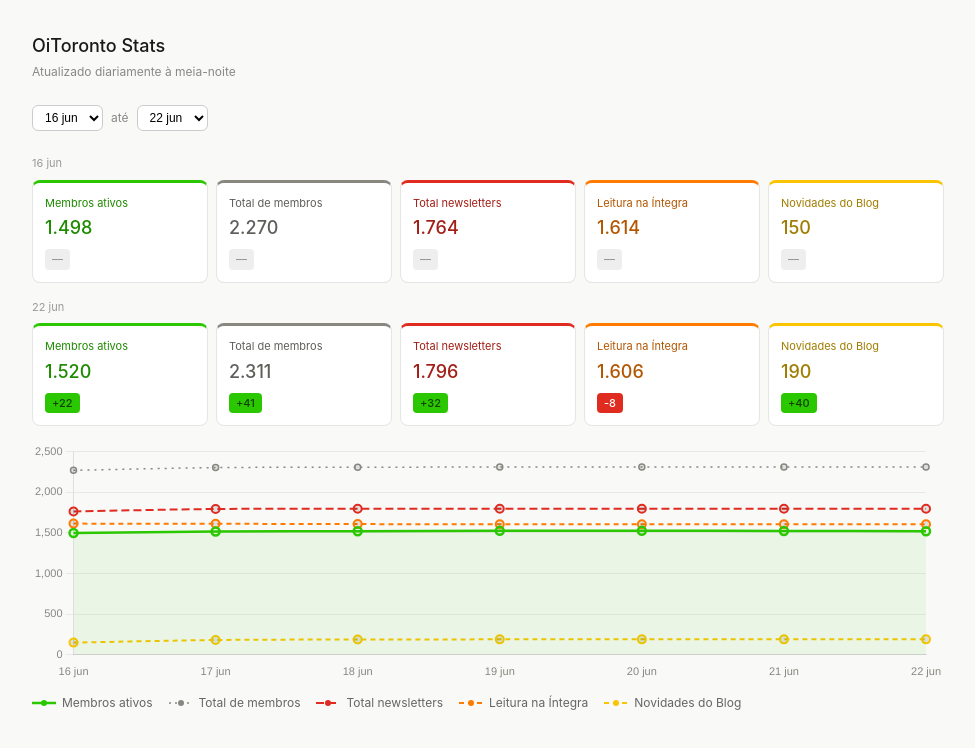
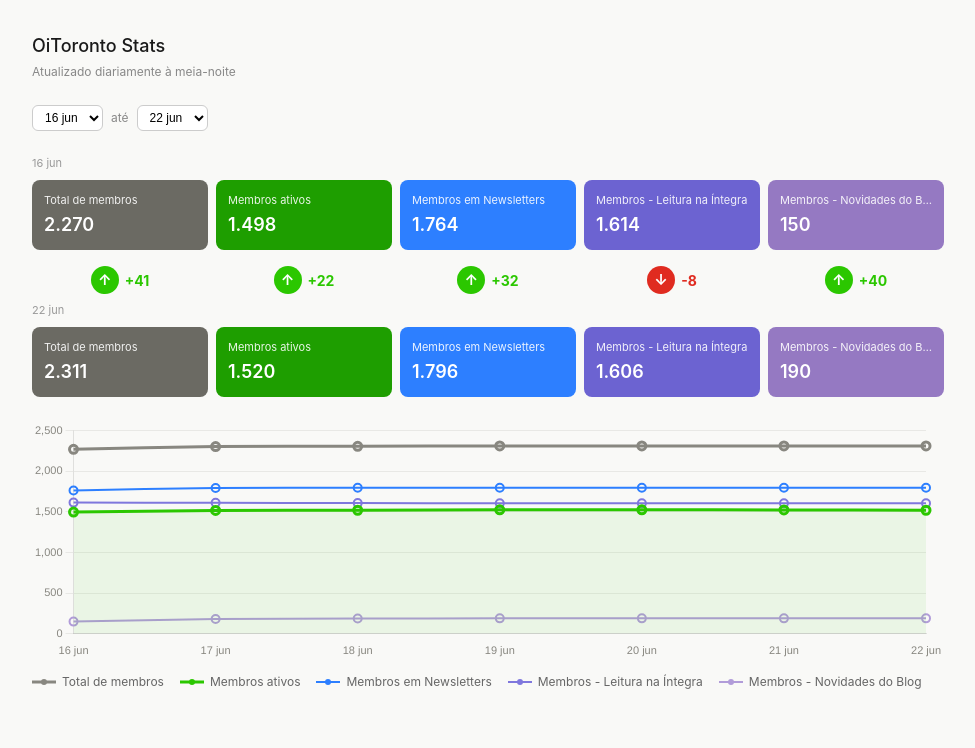
Before and after one commit to fthiesen/oitoronto_automations, a React (Vite) app in the folder stats-dashboard/: page / in a window 1280 px wide. Shown: the top 748 px of the page, without its empty margins (152-1127 px from the left). Built offline with nearby package versions, Linux system fonts and the light colour scheme.

Commit message:
change styles and set 1 week  default date

```diff
--- a/stats-dashboard/src/App.jsx
+++ b/stats-dashboard/src/App.jsx
@@ -1,6 +1,6 @@
 import { useState, useEffect } from 'react'
 import StatsChart from './StatsChart'
-import WeekBlock from './WeekBlock'
+import ComparisonBlock from './WeekBlock'
 
 const MONTHS = ['jan', 'fev', 'mar', 'abr', 'mai', 'jun', 'jul', 'ago', 'set', 'out', 'nov', 'dez']
 
@@ -12,11 +12,29 @@ export function shortLabel(dateStr) {
 }
 
 export const METRICS = [
-	{ key: 'ativos', label: 'Membros ativos', color: '#2bc700', textColor: '#1e8a00' },
-	{ key: 'total', label: 'Total de membros', color: '#888780', textColor: '#5F5E5A' },
-	{ key: 'newsletters', label: 'Total newsletters', color: '#e02b20', textColor: '#a31e16' },
-	{ key: 'integra', label: 'Leitura na Íntegra', color: '#ff7b00', textColor: '#b35600' },
-	{ key: 'novidades', label: 'Novidades do Blog', color: '#fac400', textColor: '#a07d00' },
+	{ key: 'total', label: 'Total de membros', color: '#6B6A63', lineColor: '#888780', thick: true },
+	{ key: 'ativos', label: 'Membros ativos', color: '#1e9e00', lineColor: '#2bc700', thick: true },
+	{
+		key: 'newsletters',
+		label: 'Membros em Newsletters',
+		color: '#2D7FFF',
+		lineColor: '#2D7FFF',
+		thick: false,
+	},
+	{
+		key: 'integra',
+		label: 'Membros - Leitura na Íntegra',
+		color: '#6c63d1',
+		lineColor: '#7F77DD',
+		thick: false,
+	},
+	{
+		key: 'novidades',
+		label: 'Membros - Novidades do Blog',
+		color: '#9579c2',
+		lineColor: '#B19CD9',
+		thick: false,
+	},
 ]
 
 export default function App() {
@@ -30,8 +48,10 @@ export default function App() {
 			.then(r => r.json())
 			.then(d => {
 				setData(d)
-				setFrom(0)
-				setTo(d.length - 1)
+				const lastIndex = d.length - 1
+				const sevenDaysAgoIndex = Math.max(0, lastIndex - 6)
+				setFrom(sevenDaysAgoIndex)
+				setTo(lastIndex)
 			})
 			.catch(() => setError('Não foi possível carregar os dados.'))
 	}, [])
@@ -42,7 +62,6 @@ export default function App() {
 	const slice = data.slice(from, to + 1)
 	const firstDay = slice[0]
 	const lastDay = slice[slice.length - 1]
-	const showComparison = slice.length > 1
 
 	return (
 		<div>
@@ -107,8 +126,7 @@ export default function App() {
 				</select>
 			</div>
 
-			<WeekBlock data={firstDay} prev={null} metrics={METRICS} />
-			{showComparison && <WeekBlock data={lastDay} prev={firstDay} metrics={METRICS} />}
+			<ComparisonBlock firstDay={firstDay} lastDay={lastDay} metrics={METRICS} />
 
 			<StatsChart slice={slice} metrics={METRICS} />
 
@@ -130,19 +148,10 @@ export default function App() {
 								y1='5'
 								x2='24'
 								y2='5'
-								stroke={m.color}
-								strokeWidth={m.key === 'ativos' ? 2.5 : m.key === 'total' ? 1.5 : 2}
-								strokeDasharray={
-									m.key === 'total'
-										? '2,4'
-										: m.key === 'newsletters'
-										? '8,4'
-										: m.key === 'ativos'
-										? undefined
-										: '5,4'
-								}
+								stroke={m.lineColor}
+								strokeWidth={m.thick ? 3 : 2}
 							/>
-							<circle cx='12' cy='5' r='3' fill={m.color} />
+							<circle cx='12' cy='5' r='3' fill={m.lineColor} />
 						</svg>
 						{m.label}
 					</span>
--- a/stats-dashboard/src/StatsChart.jsx
+++ b/stats-dashboard/src/StatsChart.jsx
@@ -1,8 +1,25 @@
 import { useEffect, useRef } from 'react'
-import { Chart, LineElement, PointElement, LineController, CategoryScale, LinearScale, Filler, Tooltip } from 'chart.js'
+import {
+	Chart,
+	LineElement,
+	PointElement,
+	LineController,
+	CategoryScale,
+	LinearScale,
+	Filler,
+	Tooltip,
+} from 'chart.js'
 import { shortLabel } from './App'
 
-Chart.register(LineElement, PointElement, LineController, CategoryScale, LinearScale, Filler, Tooltip)
+Chart.register(
+	LineElement,
+	PointElement,
+	LineController,
+	CategoryScale,
+	LinearScale,
+	Filler,
+	Tooltip
+)
 
 export default function StatsChart({ slice, metrics }) {
 	const ref = useRef(null)
@@ -12,35 +29,48 @@ export default function StatsChart({ slice, metrics }) {
 		if (!ref.current) return
 		if (instance.current) instance.current.destroy()
 
+		const datasets = metrics.map(m => ({
+			label: m.label,
+			data: slice.map(d => d[m.key]),
+			borderColor: m.lineColor,
+			backgroundColor: m.key === 'ativos' ? 'rgba(43,199,0,0.07)' : 'transparent',
+			borderWidth: m.thick ? 3 : 2,
+			pointRadius: 4,
+			fill: m.key === 'ativos',
+			tension: 0.3,
+		}))
+
 		instance.current = new Chart(ref.current, {
 			type: 'line',
 			data: {
 				labels: slice.map(d => shortLabel(d.date)),
-        datasets: [
-          { label: 'Membros ativos', data: slice.map(d => d.ativos), borderColor: '#2bc700', backgroundColor: 'rgba(43,199,0,0.07)', borderWidth: 2.5, pointRadius: 4, fill: true, tension: 0.3 },
-          { label: 'Total de membros', data: slice.map(d => d.total), borderColor: '#888780', borderWidth: 1.5, pointRadius: 3, fill: false, tension: 0.3, borderDash: [2,5] },
-          { label: 'Total newsletters', data: slice.map(d => d.newsletters), borderColor: '#e02b20', borderWidth: 2, pointRadius: 4, fill: false, tension: 0.3, borderDash: [8,4] },
-          { label: 'Leitura na Íntegra', data: slice.map(d => d.integra), borderColor: '#ff7b00', borderWidth: 2, pointRadius: 4, fill: false, tension: 0.3, borderDash: [5,4] },
-          { label: 'Novidades do Blog', data: slice.map(d => d.novidades), borderColor: '#fac400', borderWidth: 2, pointRadius: 4, fill: false, tension: 0.3, borderDash: [5,4] },
-        ]
+				datasets,
 			},
 			options: {
 				responsive: true,
 				maintainAspectRatio: false,
 				plugins: { legend: { display: false } },
 				scales: {
-          y: { ticks: { font: { size: 11 }, color: '#888780' }, grid: { color: 'rgba(136,135,128,0.15)' } },
-          x: { ticks: { font: { size: 11 }, color: '#888780', autoSkip: false, maxRotation: 0 }, grid: { display: false } }
-        }
-      }
+					y: {
+						ticks: { font: { size: 11 }, color: '#888780' },
+						grid: { color: 'rgba(136,135,128,0.15)' },
+					},
+					x: {
+						ticks: { font: { size: 11 }, color: '#888780', autoSkip: false, maxRotation: 0 },
+						grid: { display: false },
+					},
+				},
+			},
 		})
 
-    return () => { if (instance.current) instance.current.destroy() }
-  }, [slice])
+		return () => {
+			if (instance.current) instance.current.destroy()
+		}
+	}, [slice, metrics])
 
 	return (
 		<div style={{ position: 'relative', width: '100%', height: '240px', marginTop: '1rem' }}>
-      <canvas ref={ref} role="img" aria-label="Gráfico de linha com evolução semanal" />
+			<canvas ref={ref} role='img' aria-label='Gráfico de linha com evolução diária' />
 		</div>
 	)
 }
--- a/stats-dashboard/src/WeekBlock.jsx
+++ b/stats-dashboard/src/WeekBlock.jsx
@@ -1,54 +1,252 @@
 import { shortLabel } from './App'
 
-export default function WeekBlock({ data, prev, metrics }) {
-  return (
-    <div style={{ marginBottom: '1rem' }}>
-      <p style={{ fontSize: '11px', color: '#999', marginBottom: '8px' }}>{shortLabel(data.date)}</p>
-      <div style={{ display: 'grid', gridTemplateColumns: 'repeat(5, minmax(0, 1fr))', gap: '8px' }}>
-        {metrics.map(m => {
-          const val = data[m.key]
-          const prevVal = prev ? prev[m.key] : null
-          const diff = prevVal !== null ? val - prevVal : null
-
-          let badgeBg = '#eee'
-          let badgeColor = '#999'
-          let badgeText = '—'
-
-          if (diff !== null) {
-            if (diff > 0) { badgeBg = '#2bc700'; badgeColor = '#0e4200'; badgeText = '+' + diff }
-            else if (diff < 0) { badgeBg = '#e02b20'; badgeColor = '#fff'; badgeText = String(diff) }
-            else { badgeText = '=' }
-          }
+export default function ComparisonBlock({ firstDay, lastDay, metrics }) {
+	const sameDay = firstDay.date === lastDay.date
 
 	return (
-            <div key={m.key} style={{
+		<div style={{ marginBottom: '1.5rem' }}>
+			{/* DESKTOP / TABLET — cards lado a lado, fundo sólido, setinhas verticais entre os dois blocos */}
+			<div className='comparison-desktop'>
+				<p style={{ fontSize: '11px', color: '#999', margin: '0 0 8px' }}>
+					{shortLabel(firstDay.date)}
+				</p>
+				<div
+					style={{ display: 'grid', gridTemplateColumns: 'repeat(5, minmax(0, 1fr))', gap: '8px' }}
+				>
+					{metrics.map(m => (
+						<div
+							key={m.key}
+							style={{
 								borderRadius: '8px',
 								padding: '0.75rem',
-              border: '0.5px solid #e5e5e5',
-              background: '#fff',
-              borderTop: '3px solid ' + m.color,
-            }}>
-              <p style={{ fontSize: '11px', color: m.textColor, margin: '0 0 3px', whiteSpace: 'nowrap', overflow: 'hidden', textOverflow: 'ellipsis' }}>
+								background: m.color,
+								color: '#fff',
+							}}
+						>
+							<p
+								style={{
+									fontSize: '11px',
+									margin: '0 0 3px',
+									opacity: 0.9,
+									whiteSpace: 'nowrap',
+									overflow: 'hidden',
+									textOverflow: 'ellipsis',
+								}}
+							>
 								{m.label}
 							</p>
-              <p style={{ fontSize: '18px', fontWeight: 500, color: m.textColor, margin: '0 0 6px' }}>
-                {val.toLocaleString('pt-BR')}
+							<p style={{ fontSize: '18px', fontWeight: 600, margin: 0 }}>
+								{firstDay[m.key].toLocaleString('pt-BR')}
 							</p>
-              <span style={{
-                display: 'inline-block',
-                fontSize: '11px',
-                fontWeight: 500,
-                padding: '2px 7px',
-                borderRadius: '4px',
-                background: badgeBg,
-                color: badgeColor,
-              }}>
-                {badgeText}
+						</div>
+					))}
+				</div>
+
+				{!sameDay && (
+					<>
+						<div
+							style={{
+								display: 'grid',
+								gridTemplateColumns: 'repeat(5, minmax(0, 1fr))',
+								gap: '8px',
+								height: '36px',
+								margin: '12px 0 4px',
+							}}
+						>
+							{metrics.map(m => {
+								const diff = lastDay[m.key] - firstDay[m.key]
+								const circleColor = diff > 0 ? '#2bc700' : diff < 0 ? '#e02b20' : '#bbb'
+								const circleArrow = diff > 0 ? '↑' : diff < 0 ? '↓' : '–'
+								const diffText = diff > 0 ? '+' + diff : diff < 0 ? String(diff) : '='
+								return (
+									<div
+										key={m.key}
+										style={{
+											display: 'flex',
+											justifyContent: 'center',
+											alignItems: 'center',
+											height: '100%',
+											gap: '6px',
+										}}
+									>
+										<span
+											style={{
+												width: '28px',
+												height: '28px',
+												borderRadius: '50%',
+												background: circleColor,
+												color: '#fff',
+												display: 'flex',
+												alignItems: 'center',
+												justifyContent: 'center',
+												fontSize: '15px',
+												fontWeight: 700,
+												flexShrink: 0,
+											}}
+										>
+											{circleArrow}
+										</span>
+										<span style={{ fontSize: '14px', fontWeight: 700, color: circleColor }}>
+											{diffText}
 										</span>
 									</div>
 								)
 							})}
 						</div>
+
+						<p style={{ fontSize: '11px', color: '#999', margin: '0 0 8px' }}>
+							{shortLabel(lastDay.date)}
+						</p>
+						<div
+							style={{
+								display: 'grid',
+								gridTemplateColumns: 'repeat(5, minmax(0, 1fr))',
+								gap: '8px',
+							}}
+						>
+							{metrics.map(m => (
+								<div
+									key={m.key}
+									style={{
+										borderRadius: '8px',
+										padding: '0.75rem',
+										background: m.color,
+										color: '#fff',
+									}}
+								>
+									<p
+										style={{
+											fontSize: '11px',
+											margin: '0 0 3px',
+											opacity: 0.9,
+											whiteSpace: 'nowrap',
+											overflow: 'hidden',
+											textOverflow: 'ellipsis',
+										}}
+									>
+										{m.label}
+									</p>
+									<p style={{ fontSize: '18px', fontWeight: 600, margin: 0 }}>
+										{lastDay[m.key].toLocaleString('pt-BR')}
+									</p>
+								</div>
+							))}
+						</div>
+					</>
+				)}
+			</div>
+
+			{/* MOBILE — tabela com setinha entre os dois valores, fundo sólido por linha */}
+			<div className='comparison-mobile'>
+				<div
+					style={{
+						display: 'flex',
+						justifyContent: 'flex-end',
+						fontSize: '11px',
+						color: '#999',
+						marginBottom: '6px',
+					}}
+				>
+					{sameDay
+						? shortLabel(firstDay.date)
+						: `${shortLabel(firstDay.date)} → ${shortLabel(lastDay.date)}`}
+				</div>
+
+				<div style={{ display: 'flex', flexDirection: 'column', gap: '6px' }}>
+					{metrics.map(m => {
+						const startVal = firstDay[m.key]
+						const endVal = lastDay[m.key]
+						const diff = sameDay ? null : endVal - startVal
+
+						let circleColor = '#bbb'
+						let circleArrow = '–'
+						let diffText = '='
+						if (diff !== null) {
+							if (diff > 0) {
+								circleColor = '#2bc700'
+								circleArrow = '↑'
+								diffText = '+' + diff
+							} else if (diff < 0) {
+								circleColor = '#e02b20'
+								circleArrow = '↓'
+								diffText = String(diff)
+							}
+						}
+
+						return (
+							<div
+								key={m.key}
+								style={{
+									display: 'flex',
+									alignItems: 'center',
+									justifyContent: 'space-between',
+									gap: '8px',
+									padding: '10px 12px',
+									borderRadius: '8px',
+									background: m.color,
+									color: '#fff',
+								}}
+							>
+								<span
+									style={{
+										fontSize: '12px',
+										fontWeight: 500,
+										opacity: 0.9,
+										whiteSpace: 'nowrap',
+										overflow: 'hidden',
+										textOverflow: 'ellipsis',
+										flexShrink: 1,
+										minWidth: 0,
+									}}
+								>
+									{m.label}
+								</span>
+								<div style={{ display: 'flex', alignItems: 'center', gap: '8px', flexShrink: 0 }}>
+									<span style={{ fontSize: '13px', fontWeight: 600 }}>
+										{startVal.toLocaleString('pt-BR')}
+									</span>
+									{!sameDay && (
+										<>
+											<span style={{ fontSize: '12px', opacity: 0.7 }}>→</span>
+											<span style={{ fontSize: '13px', fontWeight: 600 }}>
+												{endVal.toLocaleString('pt-BR')}
+											</span>
+											<span
+												style={{
+													width: '22px',
+													height: '22px',
+													borderRadius: '50%',
+													background: circleColor,
+													color: '#fff',
+													display: 'flex',
+													alignItems: 'center',
+													justifyContent: 'center',
+													fontSize: '12px',
+													fontWeight: 700,
+													flexShrink: 0,
+												}}
+											>
+												{circleArrow}
+											</span>
+											<span style={{ fontSize: '12px', fontWeight: 700, opacity: 0.95 }}>
+												{diffText}
+											</span>
+										</>
+									)}
+								</div>
+							</div>
+						)
+					})}
+				</div>
+			</div>
+
+			<style>{`
+        .comparison-mobile { display: none; }
+        @media (max-width: 600px) {
+          .comparison-desktop { display: none; }
+          .comparison-mobile { display: block; }
+        }
+      `}</style>
 		</div>
 	)
 }
```
Lines whose indentation alone changed are shown as unchanged.
